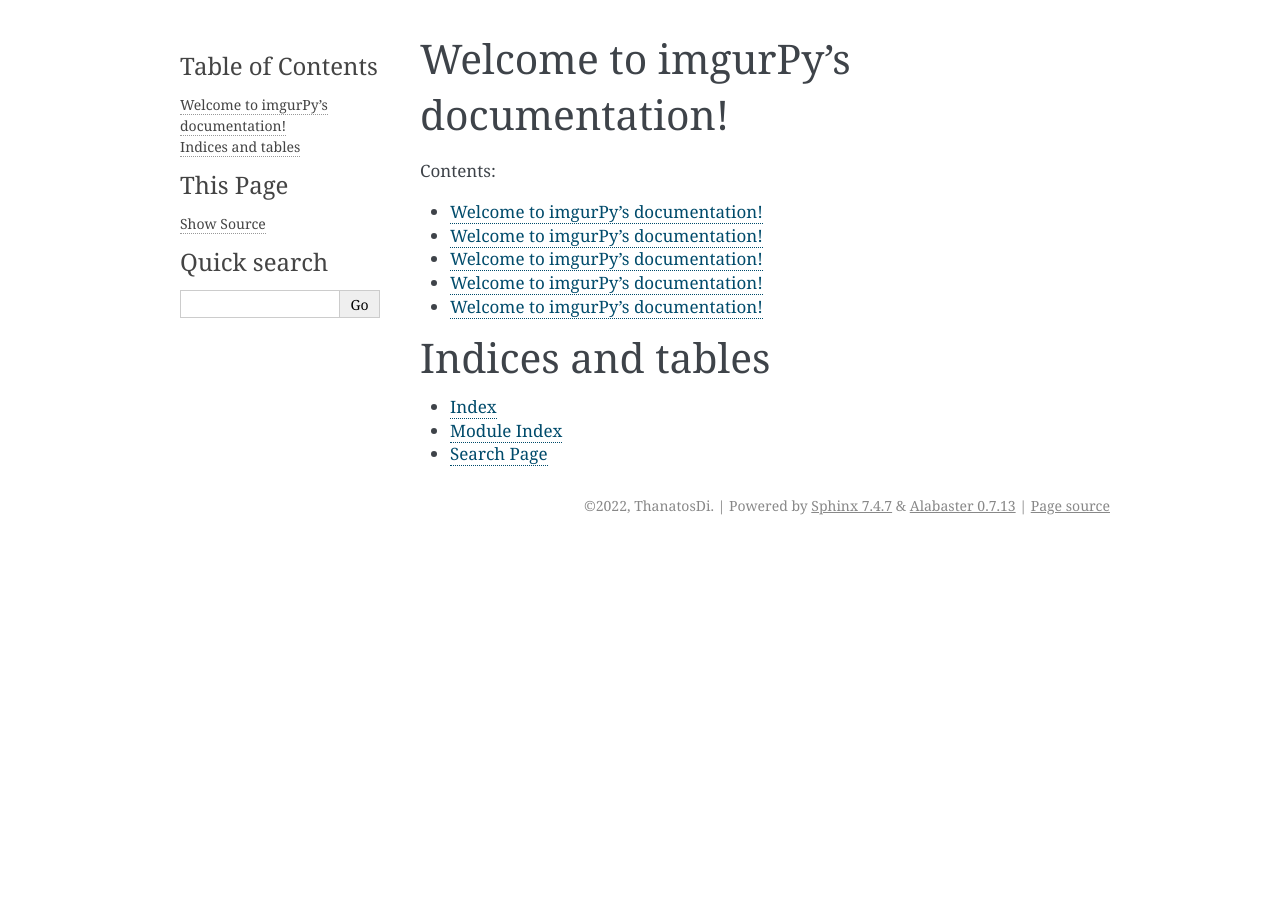
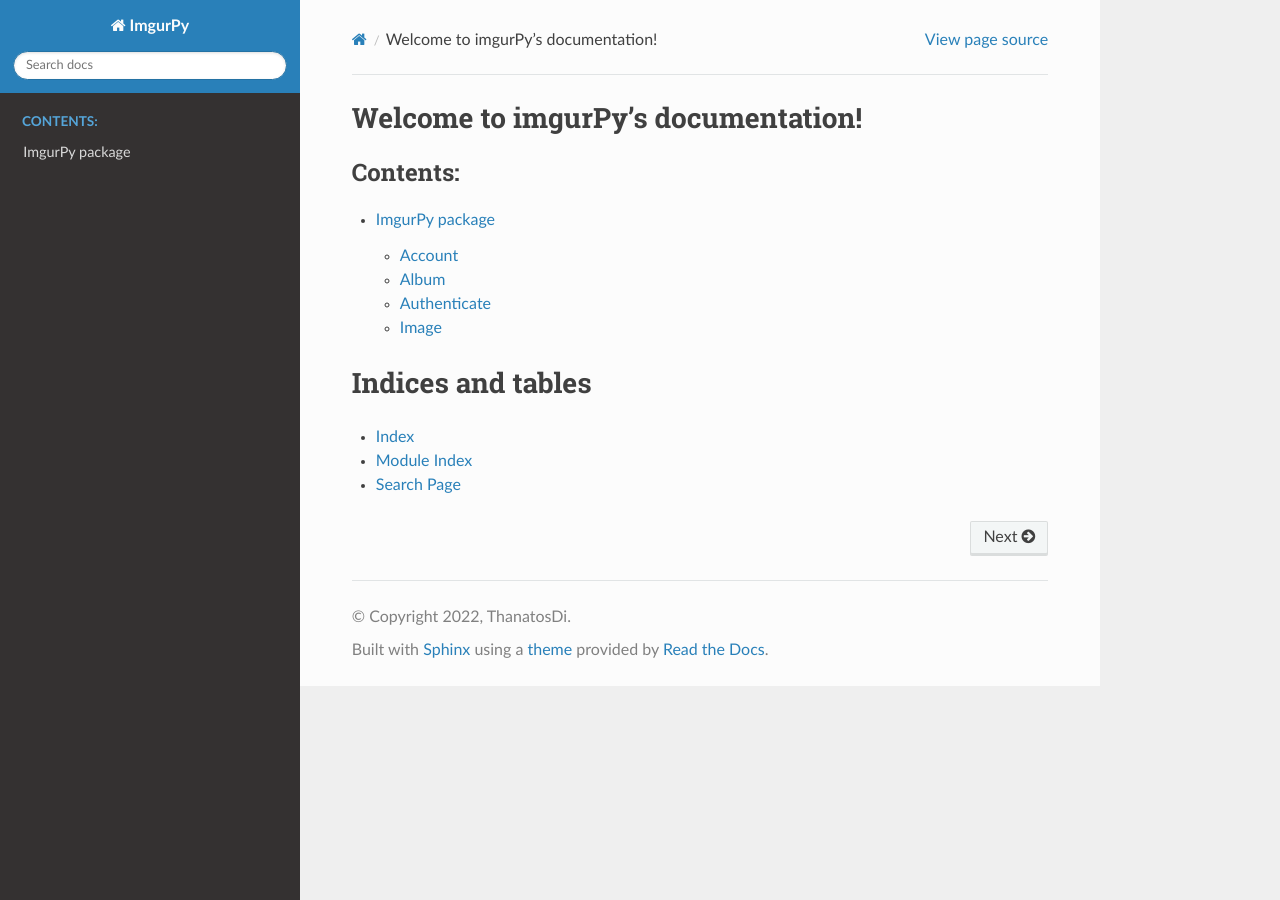
Before and after one commit to ThanatosDi/imgurPy, a Sphinx documentation site: the page built from docs/source/index.rst, in a window 1280 px wide. Built offline with Sphinx 7.4.7 and the Read the Docs theme 2.0.0, drawn with Linux system fonts in a browser that asks for light colours.

```diff
--- a/docs/source/Account.rst
+++ /dev/null
@@ -1,6 +0,0 @@
-Welcome to imgurPy's documentation!
-===================================
-
-.. automodule::Account
-    :members:
-    :noindex:
--- a/docs/source/Album.rst
+++ /dev/null
@@ -1,6 +0,0 @@
-Welcome to imgurPy's documentation!
-===================================
-
-.. automodule::Album
-    :members:
-    :noindex:
--- a/docs/source/Authenticate.rst
+++ /dev/null
@@ -1,6 +0,0 @@
-Welcome to imgurPy's documentation!
-===================================
-
-.. automodule::Authenticate
-    :members:
-    :noindex:
--- a/docs/source/Image.rst
+++ /dev/null
@@ -1,6 +0,0 @@
-Welcome to imgurPy's documentation!
-===================================
-
-.. automodule::Image
-    :members:
-    :noindex:
--- a/docs/source/conf.py
+++ b/docs/source/conf.py
@@ -12,12 +12,12 @@
 #
 import os
 import sys
-sys.path.insert(0, os.path.abspath('../../ImgurPy'))
+sys.path.insert(0, os.path.abspath('../../'))
 
 
 # -- Project information -----------------------------------------------------
 
-project = 'imgurPy'
+project = 'ImgurPy'
 copyright = '2022, ThanatosDi'
 author = 'ThanatosDi'
 
@@ -31,7 +31,9 @@ release = '0.0.1bata'
 # extensions coming with Sphinx (named 'sphinx.ext.*') or your custom
 # ones.
 extensions = [
-    'sphinx.ext.autodoc'
+    'sphinx.ext.autodoc',
+    'sphinx.ext.coverage',
+    'sphinx.ext.napoleon'
 ]
 
 # Add any paths that contain templates here, relative to this directory.
@@ -48,7 +50,7 @@ exclude_patterns = []
 # The theme to use for HTML and HTML Help pages.  See the documentation for
 # a list of builtin themes.
 #
-html_theme = 'alabaster'
+html_theme = 'sphinx_rtd_theme'
 
 # Add any paths that contain custom static files (such as style sheets) here,
 # relative to this directory. They are copied after the builtin static files,
--- a/docs/source/index.rst
+++ b/docs/source/index.rst
@@ -11,10 +11,6 @@ Welcome to imgurPy's documentation!
    :caption: Contents:
 
    ImgurPy
-   Authenticate
-   Account
-   Album
-   Image
 
 Indices and tables
 ==================
```
Also changed, not shown: docs/source/ImgurPy.rst (+33 -5 lines), 4 other files.
